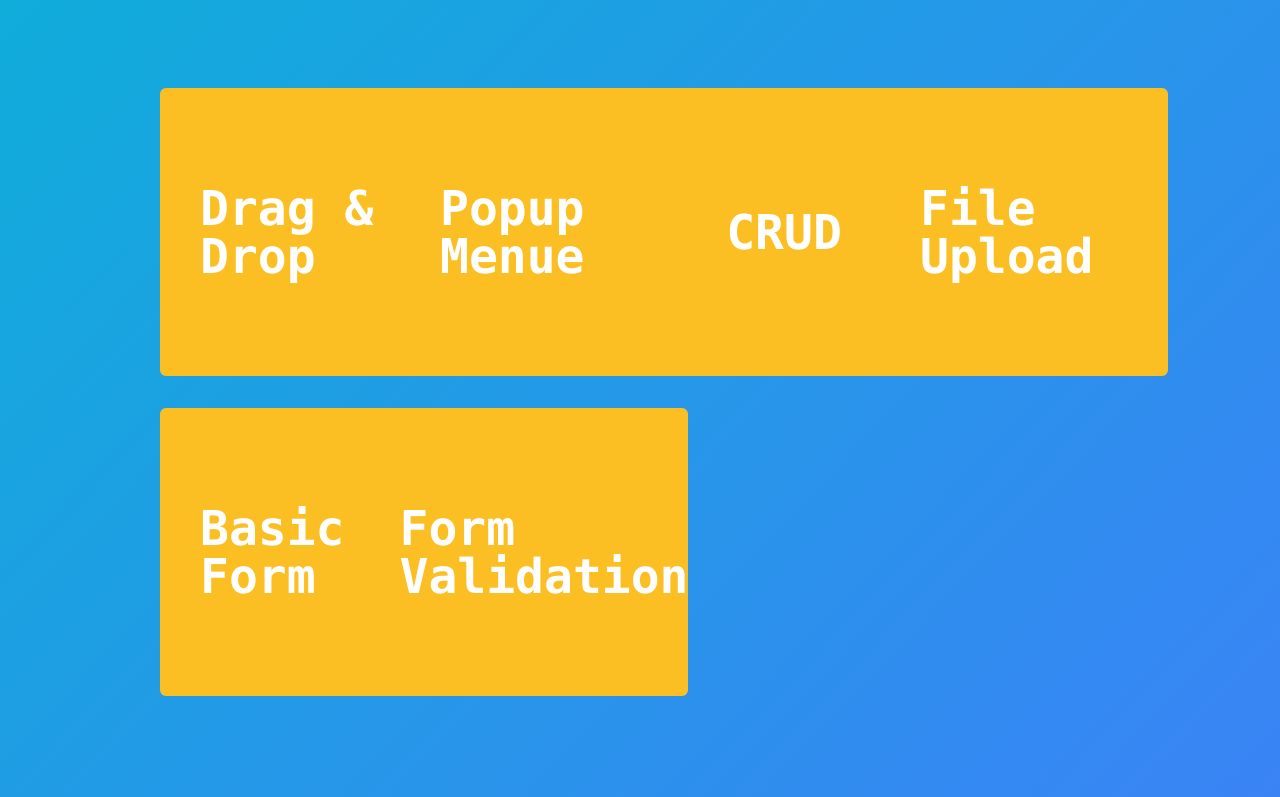
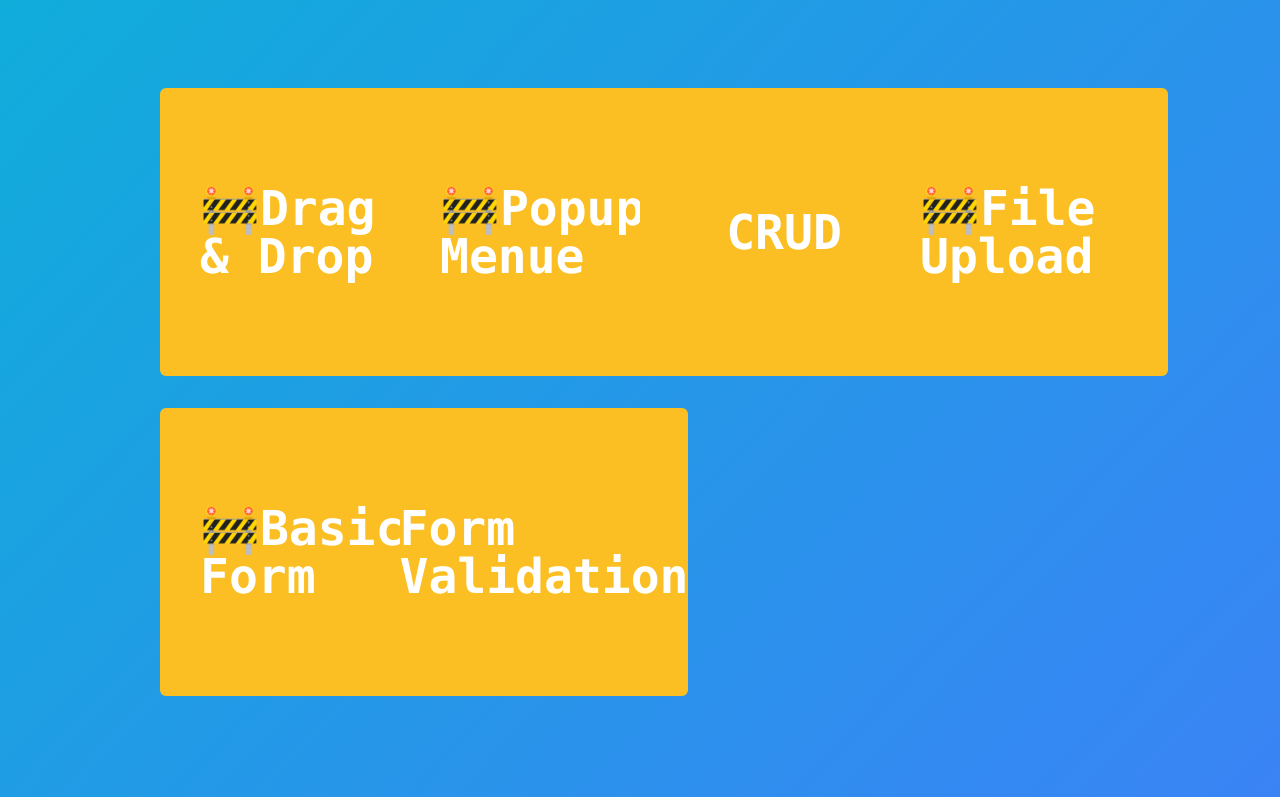
Before and after one commit to ki412412/poc-svelte-misc, a SvelteKit app: page / in a window 1280 px wide. Shown: the part 492-1289 px from the top of the page. Built offline with nearby package versions, Linux system fonts and the light colour scheme.

Commit message:
feat: Add icons to functions being implemented

```diff
--- a/src/routes/+page.svelte
+++ b/src/routes/+page.svelte
@@ -7,10 +7,10 @@
 </header>
 
 <section class="mt-20 p-20 grid grid-cols-4 h-screen">
-    <Card title="Drag & Drop" url="drag-and-drop"/>
-    <Card title="Popup Menue" url="#"/>
+    <Card title="🚧Drag & Drop" url="drag-and-drop"/>
+    <Card title="🚧Popup Menue" url="#"/>
     <Card title="CRUD" url="crud"/>
-    <Card title="File Upload" url="#"/>
-    <Card title="Basic Form" url="#"/>
+    <Card title="🚧File Upload" url="#"/>
+    <Card title="🚧Basic Form" url="#"/>
     <Card title="Form Validation" url="form-validation"/>
 </section>
```
